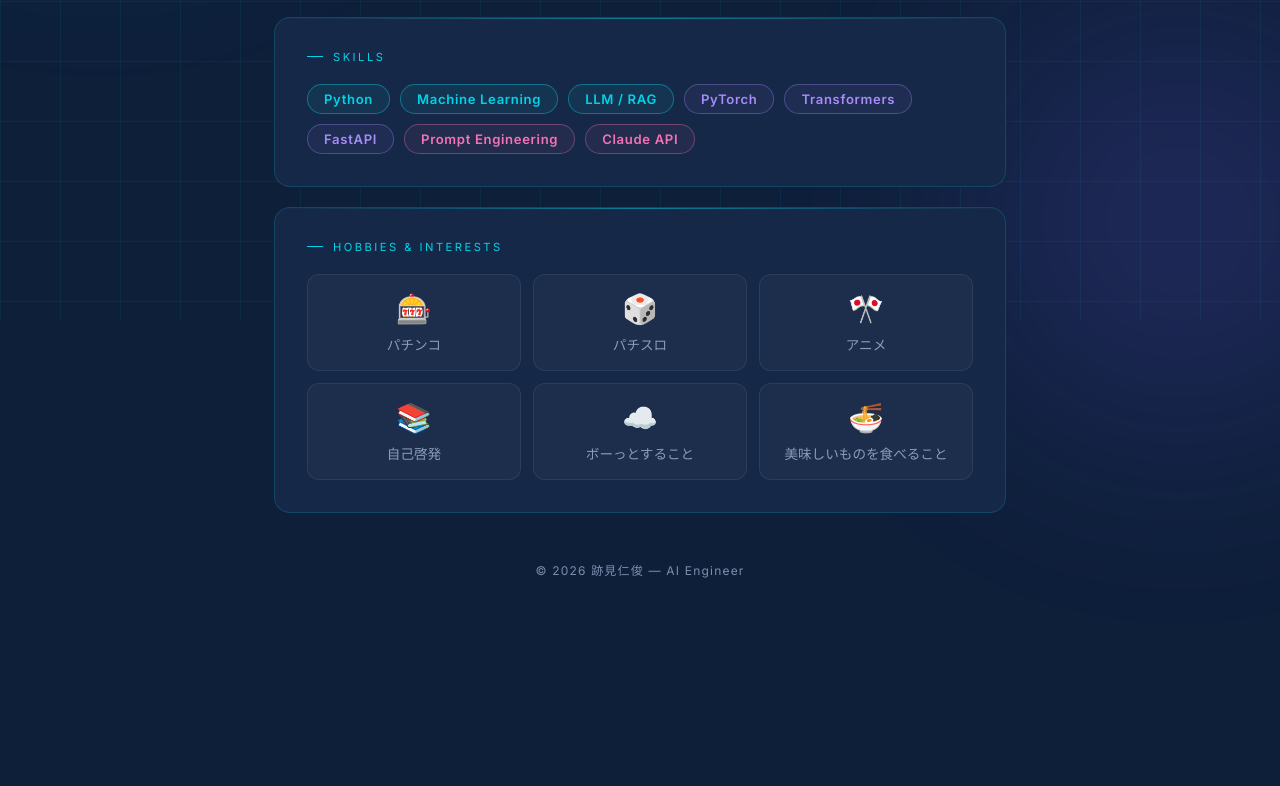
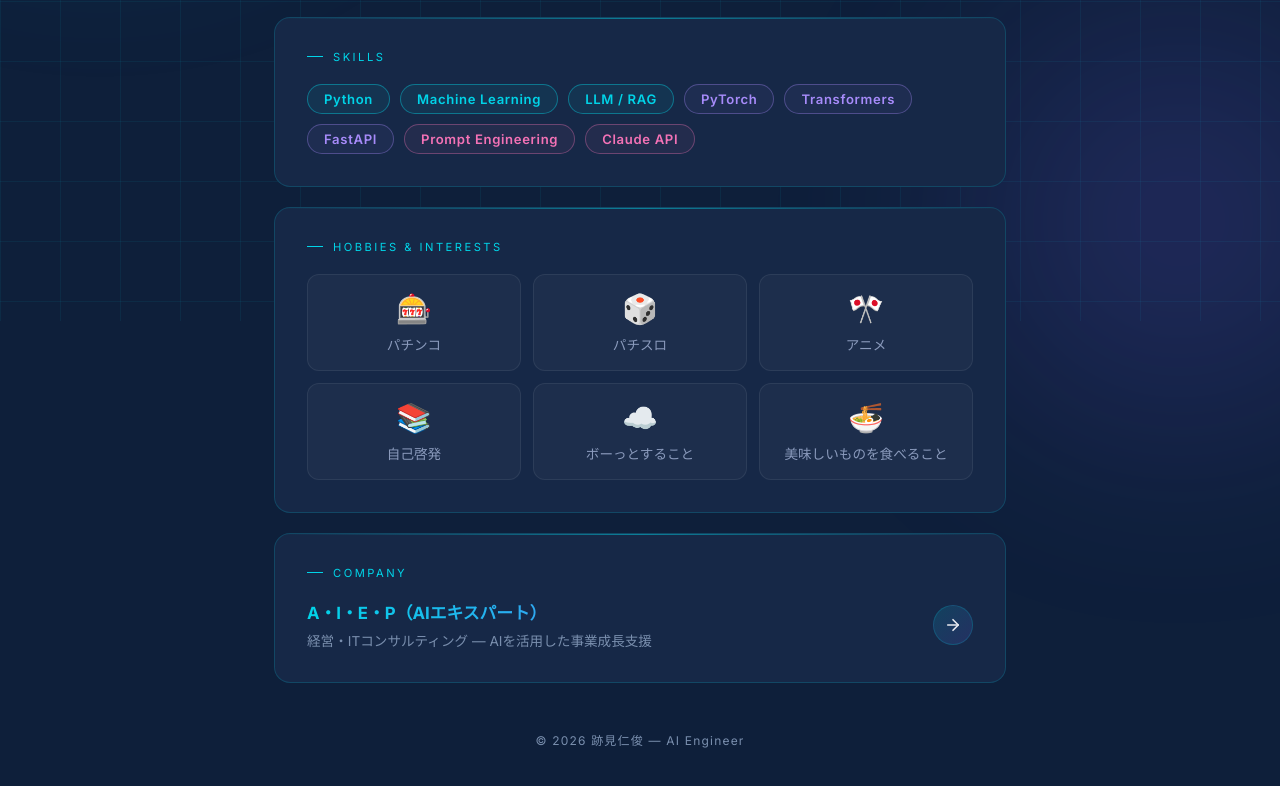
Before and after one commit to atm0624h37way-hub/my-hp, a website: page index.html in a window 1280 px wide. Shown: the part 479-1265 px from the top of the page. Before the commit the page ends 1157 px from the top, so only its background shows below. Drawn offline with Linux system fonts and the light colour scheme.

Commit message:
feat: index.html に会社ページへのリンクカードを追加
Co-Authored-By: Claude Sonnet 4.6 <noreply@anthropic.com>

```diff
--- a/index.html
+++ b/index.html
@@ -255,6 +255,52 @@
     .hobby-item .emoji { font-size: 1.8rem; margin-bottom: 8px; }
     .hobby-item .label { font-size: 0.85rem; color: #8a9abc; }
 
+    /* ── 会社リンクカード ── */
+    .company-link {
+      display: flex;
+      align-items: center;
+      justify-content: space-between;
+      gap: 16px;
+      text-decoration: none;
+      color: inherit;
+      cursor: pointer;
+    }
+
+    .company-link-info { flex: 1; }
+
+    .company-link-name {
+      font-size: 1.05rem;
+      font-weight: 700;
+      background: linear-gradient(90deg, var(--accent), var(--accent2));
+      -webkit-background-clip: text;
+      -webkit-text-fill-color: transparent;
+      background-clip: text;
+      margin-bottom: 6px;
+    }
+
+    .company-link-desc {
+      font-size: 0.85rem;
+      color: var(--muted);
+    }
+
+    .company-link-arrow {
+      width: 40px;
+      height: 40px;
+      border-radius: 50%;
+      background: linear-gradient(135deg, rgba(0,212,232,0.15), rgba(123,97,255,0.15));
+      border: 1px solid var(--border);
+      display: flex;
+      align-items: center;
+      justify-content: center;
+      flex-shrink: 0;
+      transition: transform 0.2s, background 0.2s;
+    }
+
+    section:hover .company-link-arrow {
+      transform: translateX(4px);
+      background: linear-gradient(135deg, rgba(0,212,232,0.28), rgba(123,97,255,0.28));
+    }
+
     /* ── フッター ── */
     footer {
       text-align: center;
@@ -393,6 +439,25 @@
       </div>
     </section>
 
+    <!-- A・I・E・P リンク -->
+    <section>
+      <p class="section-label">Company</p>
+      <a class="company-link" href="company.html">
+        <div class="company-link-info">
+          <p class="company-link-name">A・I・E・P（AIエキスパート）</p>
+          <p class="company-link-desc">経営・ITコンサルティング — AIを活用した事業成長支援</p>
+        </div>
+        <div class="company-link-arrow">
+          <svg width="18" height="18" viewBox="0 0 24 24" fill="none"
+               stroke="currentColor" stroke-width="2.2"
+               stroke-linecap="round" stroke-linejoin="round">
+            <line x1="5" y1="12" x2="19" y2="12"/>
+            <polyline points="12 5 19 12 12 19"/>
+          </svg>
+        </div>
+      </a>
+    </section>
+
     <footer>© 2026 跡見仁俊 — AI Engineer</footer>
   </main>
 </body>
```
